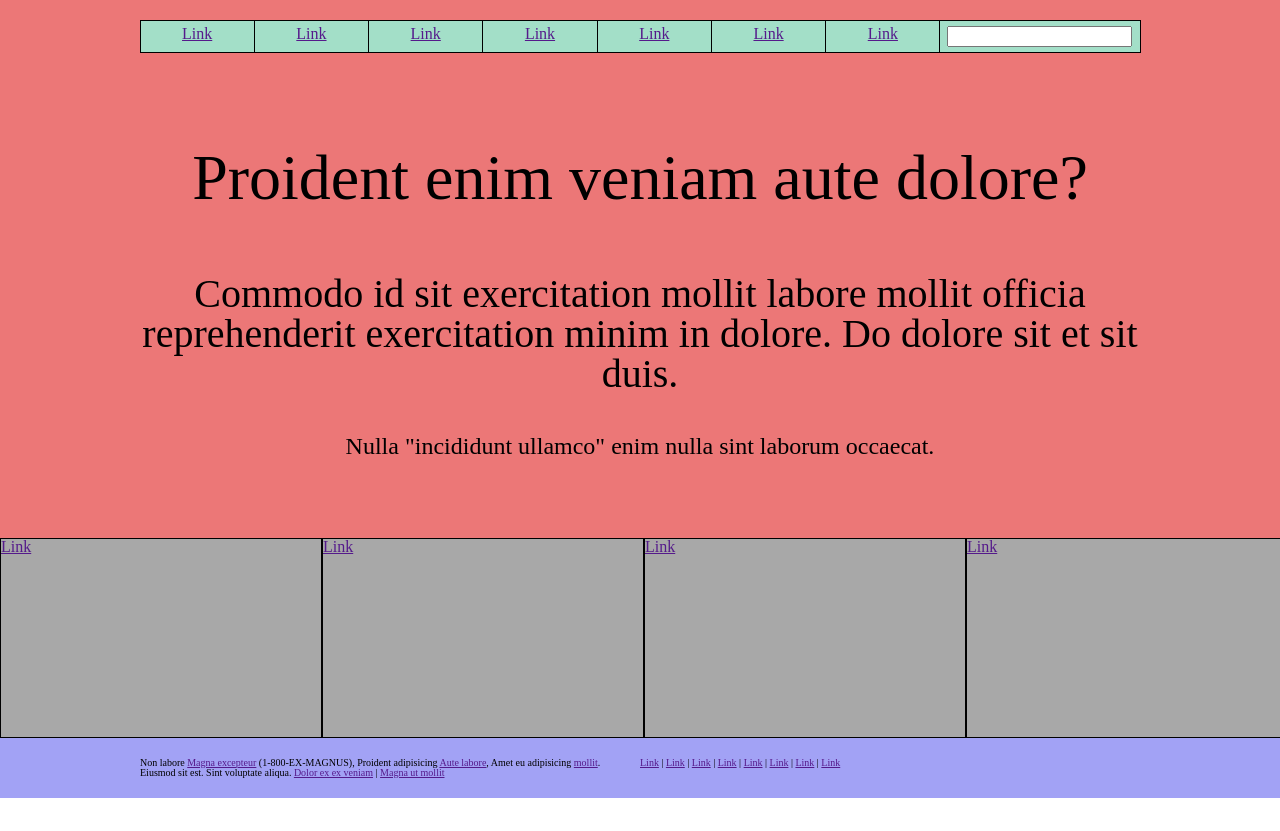
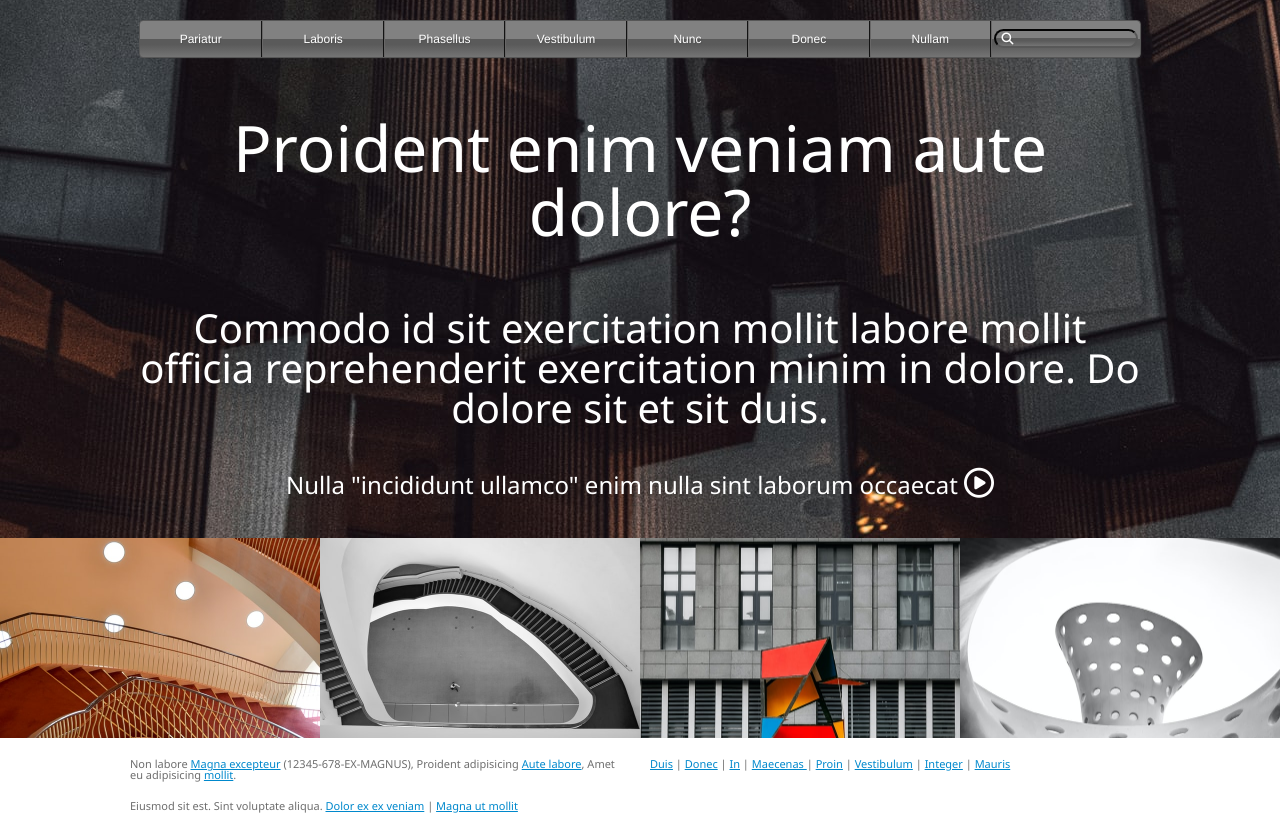
Before and after one commit to biscuitlegs/css-backgrounds-and-gradients, a plain HTML site: page index.html in a window 1280 px wide. Before the commit the page ends 800 px from the top, so only its background shows below. Drawn offline with Linux system fonts and the light colour scheme.

Commit message:
Add styling

```diff
--- a/index.html
+++ b/index.html
@@ -7,39 +7,44 @@
     <title>Document</title>
     <link rel="stylesheet" href="stylesheets/reset.css">
     <link rel="stylesheet" href="stylesheets/main.css">
+    <script src="https://kit.fontawesome.com/729a72d977.js" crossorigin="anonymous"></script>
 </head>
 <body>
     <section id="hero">
         <nav id="hero-nav">
-            <a href="">Link</a>
-            <a href="">Link</a>
-            <a href="">Link</a>
-            <a href="">Link</a>
-            <a href="">Link</a>
-            <a href="">Link</a>
-            <a href="">Link</a>
+            <a href="">Pariatur</a>
+            <a href="">Laboris</a>
+            <a href="">Phasellus</a>
+            <a href="">Vestibulum</a>
+            <a href="">Nunc</a>
+            <a href="">Donec</a>
+            <a href="">Nullam</a>
             <form action="">
+                <i class="fas fa-search"></i>
                 <input type="text" name="search">
             </form>
         </nav>
         <header id="hero-header">
             <h1 class="title">Proident enim veniam aute dolore?</h1>
             <p class="subtitle">Commodo id sit exercitation mollit labore mollit officia reprehenderit exercitation minim in dolore. Do dolore sit et sit duis.</p>
-            <p class="content">Nulla "incididunt ullamco" enim nulla sint laborum occaecat.</p>
+            <a class="content">
+                Nulla "incididunt ullamco" enim nulla sint laborum occaecat
+                <i class="far fa-play-circle"></i>
+            </a>
         </header>
     </section>
-    <nav id="main-nav">
-        <a href="">Link</a>
-        <a href="">Link</a>
-        <a href="">Link</a>
-        <a href="">Link</a>
+    <nav id="promo-nav">
+        <a href="" class="promo-1"></a>
+        <a href="" class="promo-2"></a>
+        <a href="" class="promo-3"></a>
+        <a href="" class="promo-4"></a>
     </nav>
     <footer>
         <nav class="left">
-            Non labore <a href="">Magna excepteur</a> (1-800-EX-MAGNUS), Proident adipisicing <a href="">Aute labore</a>, Amet eu adipisicing <a href="">mollit</a>.
+            Non labore <a href="">Magna excepteur</a> (12345-678-EX-MAGNUS), Proident adipisicing <a href="">Aute labore</a>, Amet eu adipisicing <a href="">mollit</a>.
         </nav>
         <nav class="right">
-            <a href="">Link</a> | <a href="">Link</a> | <a href="">Link</a> | <a href="">Link</a> | <a href="">Link</a> | <a href="">Link</a> | <a href="">Link</a> | <a href="">Link</a>
+            <a href="">Duis</a> | <a href="">Donec</a> | <a href="">In</a> | <a href="">Maecenas </a> | <a href="">Proin</a> | <a href="">Vestibulum</a> | <a href="">Integer</a> | <a href="">Mauris</a>
         </nav>
         <nav class="left">
            Eiusmod sit est. Sint voluptate aliqua. <a href="">Dolor ex ex veniam</a> | <a href="">Magna ut mollit</a>
--- a/stylesheets/main.css
+++ b/stylesheets/main.css
@@ -1,31 +1,81 @@
+/*General*/
+
+:root {
+    --hero-nav-gradient: linear-gradient(rgb(129, 129, 129) 50%, rgb(90, 90, 90) 50% 65%, rgb(116, 116, 116));
+    --hero-nav-gradient-hover: linear-gradient(rgb(105, 105, 105) 50%, rgb(66, 66, 66) 50% 65%, rgb(83, 83, 83));
+}
+
 /*Hero*/
 
 #hero {
     position: relative;
-    background-color: rgb(236, 119, 119);
+    background: url(../images/joshua-lawrence-hk8W-TSoSU4-unsplash.jpg);
+    background-repeat: no-repeat;
+    background-position: bottom;
     height: 538px;
+    color: #ffffff;
+    font-family: 'Segoe UI', Roboto, Oxygen, Ubuntu, Cantarell, 'Open Sans', 'Helvetica Neue', sans-serif;
+    font-weight: 100;
+    width: 100%;
+    min-width: 1024px;
 }
 
 #hero-nav {
     position: relative;
     width: 1000px;
+    height: 36px;
     top: 20px;
     margin: 0 auto;
     text-align: center;
-    border: 1px solid black;
+    border: 1px solid rgb(87, 87, 87);
     display: grid;
-    grid-template-columns: repeat(7, 1fr) 200px;
-    background: rgb(163, 223, 200);
+    grid-template-columns: repeat(7, 1fr) 150px;
+    background: var(--hero-nav-gradient);
+    box-shadow: 1px 1px rgba(49, 49, 49, 0.225);
+    border-radius: 4px;
+    z-index: 10;
+    font-size: 12px;
+    font-family: Helvetica, sans-serif;
+    text-shadow: 1px 1px rgba(73, 73, 73, 0.356);
 }
 
 #hero-nav > * {
-    border-left: 1px solid black;
-    padding: 5px;
+    border-left: 2px groove rgb(104, 103, 103);
+    padding-top: 12px;
+    color: #ffffff;
+    text-decoration: none;
 }
 
-#hero-nav:first-child {
-    border-right: 1px solid black;
+#hero-nav a:hover {
+    background: var(--hero-nav-gradient-hover);
+}
+
+#hero-nav form {
+    padding-top: 8px;
+    position: relative;
+}
+
+#hero-nav form .fa-search {
+    position: absolute;
+    top: 1em;
+    left: 0.8em;
+}
+
+#hero-nav a:first-child {
     border-left: none;
+}
+
+#hero-nav input {
+    border: 2px inset rgb(88, 88, 88);
+    border-radius: 10px;
+    width: 100px;
+    background: var(--hero-nav-gradient);
+    padding: 0px 20px;
+}
+
+#hero-nav input:focus {
+    background: white;
+    color: black;
 }
 
 #hero-header {
@@ -61,22 +111,53 @@
     width: 1000px;
 }
 
-/*Main Nav*/
-
-#main-nav {
-    display: flex;
-    width: 100%;
-    min-width: 1024px;
-    height: 200px;
+#hero-header .content:hover {
+    text-decoration: underline;
+    cursor: pointer;
 }
 
-#main-nav > * {
-    flex: 1 0 25%;
-    background: rgb(168, 168, 168);
+#hero-header .fa-play-circle {
+    font-size: 30px;
+}
+
+/*Promo Nav*/
+
+#promo-nav {
+    display: flex;
+    height: 200px;
+    min-width: 1024px;
+}
+
+#promo-nav > * {
+    flex: 1 1 25%;
+}
+
+#promo-nav .promo-1 {
+    background: url(../images/nadine-marfurt-iZGNIVD9OoM-unsplash.jpg);
+    background-position: center;
     background-size: cover;
     background-repeat: no-repeat;
+}
+
+#promo-nav .promo-2 {
+    background: url(../images/nadine-marfurt-y_ySHRV_7IU-unsplash.jpg);
     background-position: center;
-    border: 1px solid black;
+    background-size: cover;
+    background-repeat: no-repeat;
+}
+
+#promo-nav .promo-3 {
+    background: url(../images/wu-yi-OB6l-cyjBWc-unsplash.jpg);
+    background-position: center;
+    background-size: cover;
+    background-repeat: no-repeat;
+}
+
+#promo-nav .promo-4 {
+    background: url(../images/wu-yi-sPcvV6CrFKk-unsplash.jpg);
+    background-position: center;
+    background-size: cover;
+    background-repeat: no-repeat;
 }
 
 /*Footer*/
@@ -84,19 +165,25 @@
 footer {
     display: grid;
     grid-template-columns: 500px 500px;
+    grid-gap: 20px;
     justify-content: center;
     justify-items: left;
     width: 100%;
     min-width: 1024px;
-    font-size: 10px;
+    font-size: 11px;
     text-align: center;
     text-align: left;
     padding: 20px 0px;
-    background: rgb(162, 162, 245);
+    font-family: 'Segoe UI', Roboto, Oxygen, Ubuntu, Cantarell, 'Open Sans', 'Helvetica Neue', sans-serif;
+    color: rgb(110, 110, 110);
 }
 
 footer > * {
     width: 100%;
+}
+
+footer a {
+    color: rgb(0, 136, 204);
 }
 
 footer .left {
```
Also changed, not shown: images/joshua-lawrence-hk8W-TSoSU4-unsplash.jpg (added), images/nadine-marfurt-iZGNIVD9OoM-unsplash.jpg (added), images/nadine-marfurt-y_ySHRV_7IU-unsplash.jpg (added), images/wu-yi-OB6l-cyjBWc-unsplash.jpg (added), images/wu-yi-sPcvV6CrFKk-unsplash.jpg (added).
